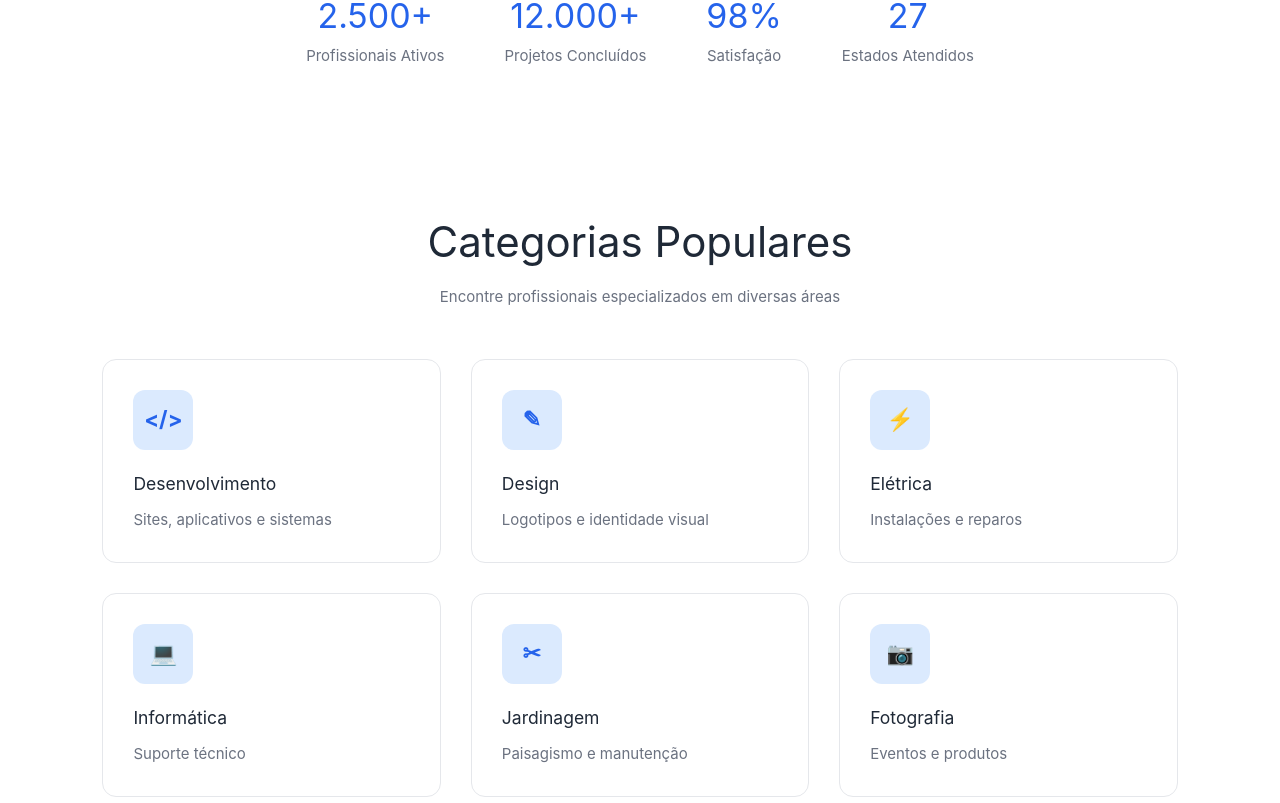
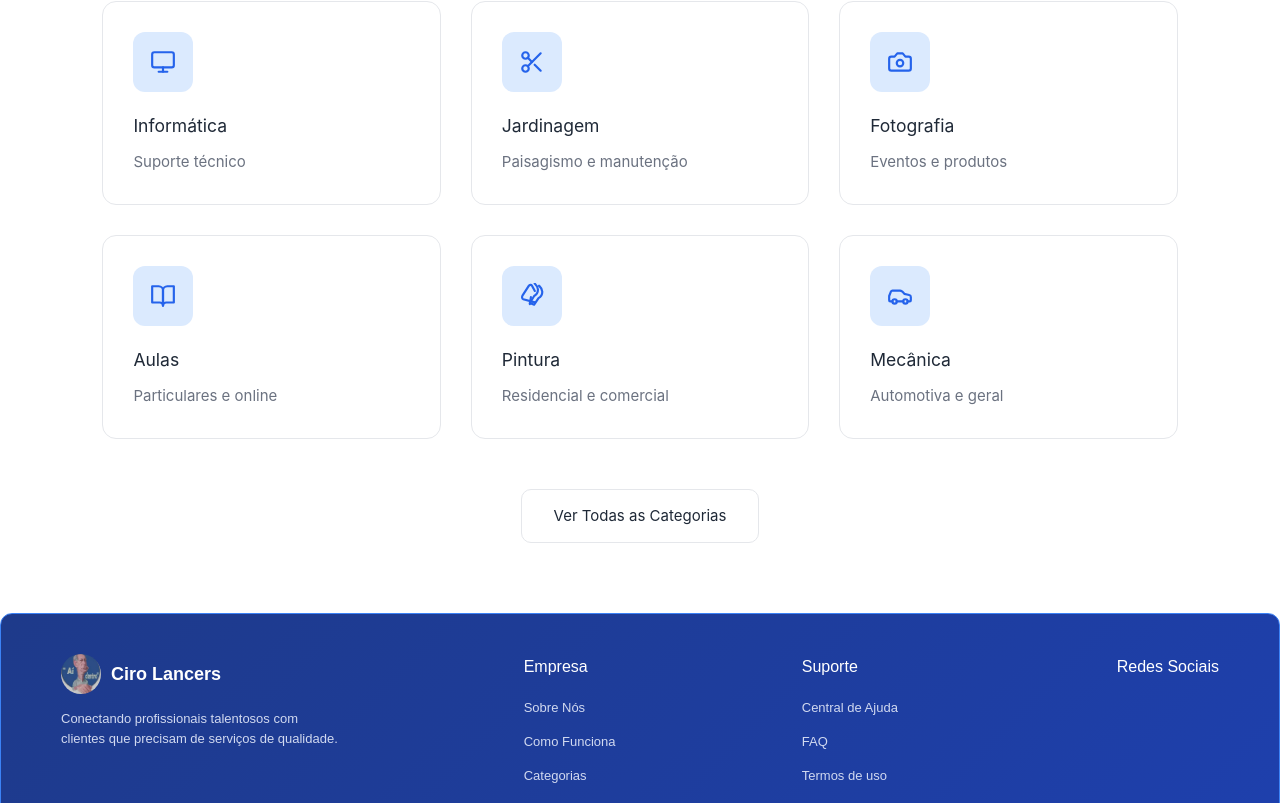
Before and after one commit to Hackatonn-2026/Hackaton2026, a Vue app: page /categorias in a window 1280 px wide. Shown: the part 517-1320 px from the top of the page. Built offline with nearby package versions, Linux system fonts and the light colour scheme.

Commit message:
feat: criado a pagina categorias e linkado com o home

```diff
--- a/src/App.vue
+++ b/src/App.vue
@@ -1,12 +1,10 @@
 <script setup>
 import AppHeader from './layout/AppHeader.vue';
 import TheFooter from './layout/TheFooter.vue';
-import HomeView from './views/HomeView.vue';
+</script>
 
-
-</script>
 <template>
   <AppHeader />
-  <HomeView />
+  <RouterView />
   <TheFooter />
 </template>
--- /dev/null
+++ b/src/components/Categorias.vue
@@ -0,0 +1,173 @@
+<!-- eslint-disable vue/multi-word-component-names -->
+<template>
+  <div class="branco">
+  <section class="categories">
+    <div class="section-title">
+      <h2>Categorias Populares</h2>
+      <p>Encontre profissionais especializados em diversas áreas</p>
+    </div>
+
+    <div class="cards">
+      <div
+        class="card"
+        v-for="category in categories"
+        :key="category.name"
+      >
+        <div class="icon" v-html="category.icon"></div>
+
+        <h3>{{ category.name }}</h3>
+        <p>{{ category.description }}</p>
+      </div>
+    </div>
+
+    <div class="see-all">
+      <RouterLink to="/categorias" class="see-all-btn">Ver Todas as Categorias</RouterLink>
+    </div>
+  </section>
+  </div>
+</template>
+
+<script setup>
+const categories = [
+  {
+    icon: `<svg viewBox="0 0 24 24" fill="none" stroke="currentColor" stroke-width="2" stroke-linecap="round" stroke-linejoin="round"><polyline points="16 18 22 12 16 6"></polyline><polyline points="8 6 2 12 8 18"></polyline></svg>`,
+    name: "Desenvolvimento",
+    description: "Sites, aplicativos e sistemas",
+  },
+  {
+    icon: `<svg viewBox="0 0 24 24" fill="none" stroke="currentColor" stroke-width="2" stroke-linecap="round" stroke-linejoin="round"><path d="M18.37 2.63 14 7l-1.5-1.5L17 1c.3-.3.7-.5 1.2-.5.4 0 .8.2 1.1.5l1.7 1.7c.3.3.5.7.5 1.1 0 .5-.2.9-.5 1.2Z"></path><path d="m14 7-8.5 8.5c-.3.3-.5.7-.5 1.2v3.8h3.8c.5 0 .9-.2 1.2-.5L18.5 11"></path><line x1="9" y1="9" x2="10.5" y2="10.5"></line></svg>`,
+    name: "Design",
+    description: "Logotipos e identidade visual",
+  },
+  {
+    icon: `<svg viewBox="0 0 24 24" fill="none" stroke="currentColor" stroke-width="2" stroke-linecap="round" stroke-linejoin="round"><polygon points="13 2 3 14 12 14 11 22 21 10 12 10 13 2"></polygon></svg>`,
+    name: "Elétrica",
+    description: "Instalações e reparos",
+  },
+  {
+    icon: `<svg viewBox="0 0 24 24" fill="none" stroke="currentColor" stroke-width="2" stroke-linecap="round" stroke-linejoin="round"><rect x="2" y="3" width="20" height="14" rx="2"></rect><line x1="8" y1="21" x2="16" y2="21"></line><line x1="12" y1="17" x2="12" y2="21"></line></svg>`,
+    name: "Informática",
+    description: "Suporte técnico",
+  },
+  {
+    icon: `<svg viewBox="0 0 24 24" fill="none" stroke="currentColor" stroke-width="2" stroke-linecap="round" stroke-linejoin="round"><circle cx="6" cy="6" r="3"></circle><circle cx="6" cy="18" r="3"></circle><line x1="20" y1="4" x2="8.12" y2="15.88"></line><line x1="14.47" y1="14.48" x2="20" y2="20"></line><line x1="8.12" y1="8.12" x2="12" y2="12"></line></svg>`,
+    name: "Jardinagem",
+    description: "Paisagismo e manutenção",
+  },
+  {
+    icon: `<svg viewBox="0 0 24 24" fill="none" stroke="currentColor" stroke-width="2" stroke-linecap="round" stroke-linejoin="round"><path d="M14.5 4h-5L7 7H4a2 2 0 0 0-2 2v9a2 2 0 0 0 2 2h16a2 2 0 0 0 2-2V9a2 2 0 0 0-2-2h-3l-2.5-3z"></path><circle cx="12" cy="13" r="3"></circle></svg>`,
+    name: "Fotografia",
+    description: "Eventos e produtos",
+  },
+  {
+    icon: `<svg viewBox="0 0 24 24" fill="none" stroke="currentColor" stroke-width="2" stroke-linecap="round" stroke-linejoin="round"><path d="M2 3h6a4 4 0 0 1 4 4v14a3 3 0 0 0-3-3H2z"></path><path d="M22 3h-6a4 4 0 0 0-4 4v14a3 3 0 0 1 3-3h7z"></path></svg>`,
+    name: "Aulas",
+    description: "Particulares e online",
+  },
+  {
+    icon: `<svg viewBox="0 0 24 24" fill="none" stroke="currentColor" stroke-width="2" stroke-linecap="round" stroke-linejoin="round"><path d="m14.622 17.897-10.68-2.913c-1.35-.454-1.35-2.3-.6-3.6l5.66-8.663c.6-1.13 2.4-1.3 3-.15l2.62 4.8"></path><path d="M18.5 2.5c1 1 3 2.5 3 5.5 0 4-3.5 6-3.5 6L14 20l-4-1.5 4-6.5s3.5-2 3.5-6c0-3-2-4.5-3-5.5"></path><path d="m11 13-1 6.5"></path></svg>`,
+    name: "Pintura",
+    description: "Residencial e comercial",
+  },
+  {
+    icon: `<svg viewBox="0 0 24 24" fill="none" stroke="currentColor" stroke-width="2" stroke-linecap="round" stroke-linejoin="round"><path d="M19 17h2c.6 0 1-.4 1-1v-3c0-.9-.7-1.7-1.5-1.9C18.7 10.6 16 10 16 10s-1.3-1.4-2.2-2.3c-.5-.4-1.1-.7-1.8-.7H5c-.6 0-1.1.4-1.4.9L2 12v4c0 .6.4 1 1 1h2"></path><circle cx="7" cy="17" r="2"></circle><path d="M9 17h6"></path><circle cx="17" cy="17" r="2"></circle></svg>`,
+    name: "Mecânica",
+    description: "Automotiva e geral",
+  },
+];
+</script>
+
+<style scoped>
+.branco {
+  background-color: #ffffff;
+  padding: 0;
+  margin: 0;
+}
+.categories {
+  padding: 70px 8%;
+}
+
+.section-title {
+  text-align: center;
+  margin-bottom: 50px;
+}
+
+.section-title h2 {
+  font-size: 42px;
+  color: #1f2937;
+}
+
+.section-title p {
+  margin-top: 10px;
+  color: #6b7280;
+}
+
+.cards {
+  display: grid;
+  grid-template-columns: repeat(auto-fit, minmax(270px, 1fr));
+  gap: 30px;
+}
+
+.card {
+  border: 1px solid #e5e7eb;
+  border-radius: 14px;
+  padding: 30px;
+  transition: 0.25s;
+  cursor: pointer;
+}
+
+.card:hover {
+  transform: translateY(-5px);
+  box-shadow: 0 12px 30px rgba(0, 0, 0, 0.08);
+}
+
+.icon {
+  width: 60px;
+  height: 60px;
+  border-radius: 12px;
+  background: #dbeafe;
+  color: #2563eb;
+  display: flex;
+  align-items: center;
+  justify-content: center;
+  margin-bottom: 20px;
+}
+
+.icon :deep(svg) {
+  width: 26px;
+  height: 26px;
+}
+
+.card h3 {
+  margin-bottom: 10px;
+  color: #1f2937;
+}
+
+.card p {
+  color: #6b7280;
+}
+
+.see-all {
+  text-align: center;
+  margin-top: 50px;
+}
+
+.see-all-btn {
+  display: inline-block;
+  padding: 14px 32px;
+  border-radius: 10px;
+  border: 1px solid #e5e7eb;
+  background: #fff;
+  color: #1f2937;
+  font-size: 15px;
+  cursor: pointer;
+  text-decoration: none;
+  transition: 0.2s;
+}
+
+.see-all-btn:hover {
+  background: #f9fafb;
+  border-color: #2563eb;
+  color: #2563eb;
+}
+</style>
--- a/src/layout/AppHeader.vue
+++ b/src/layout/AppHeader.vue
@@ -1,9 +1,9 @@
 <template>
   <header class="header">
-    <div class="logo">
+    <RouterLink to="/" class="logo">
       <img src="@/assets/aidentro.jpg" alt="Aí dentro" class="logo-icon" />
       <span class="logo-text">CiroLancers</span>
-    </div>
+    </RouterLink>
 
     <div class="search-wrap">
       <input
@@ -28,7 +28,7 @@
     </div>
 
     <nav class="nav-links">
-      <a href="#categorias" class="nav-link">Categorias</a>
+      <RouterLink to="/categorias" class="nav-link">Categorias</RouterLink>
       <a href="#como-funciona" class="nav-link">Como funciona</a>
       <a href="#login" class="nav-link login-link">Login</a>
       <button class="cadastrar-btn">Cadastrar</button>
@@ -153,6 +153,13 @@ const resultados = computed(() => {
   transition: color 0.2s ease;
 }
 
+.logo {
+  display: flex;
+  align-items: center;
+  gap: 10px;
+  text-decoration: none;
+}
+
 .nav-link:hover {
   color: #2563eb;
 }
--- a/src/views/CategoriasView.vue
+++ b/src/views/CategoriasView.vue
@@ -1,5 +1,8 @@
+<!-- eslint-disable vue/multi-word-component-names -->
 <template>
+  <Categorias />
+</template>
 
-<h1>Categorias</h1>
-
-</template>
+<script setup>
+import Categorias from '@/components/Categorias.vue'
+</script>
--- a/src/views/HomeView.vue
+++ b/src/views/HomeView.vue
@@ -41,83 +41,13 @@
       </div>
     </section>
 
-    <section class="categories">
-      <div class="section-title">
-        <h2>Categorias Populares</h2>
-        <p>
-          Encontre profissionais especializados em diversas áreas
-        </p>
-      </div>
-
-      <div class="cards">
-
-        <div
-          class="card"
-          v-for="category in categories"
-          :key="category.name"
-        >
-          <div class="icon">
-            {{ category.icon }}
-          </div>
-
-          <h3>{{ category.name }}</h3>
-          <p>{{ category.description }}</p>
-        </div>
-
-      </div>
-    </section>
+    <Categorias />
 
   </main>
 </template>
 
 <script setup>
-const categories = [
-  {
-    icon: "</>",
-    name: "Desenvolvimento",
-    description: "Sites, aplicativos e sistemas"
-  },
-  {
-    icon: "✎",
-    name: "Design",
-    description: "Logotipos e identidade visual"
-  },
-  {
-    icon: "⚡",
-    name: "Elétrica",
-    description: "Instalações e reparos"
-  },
-  {
-    icon: "💻",
-    name: "Informática",
-    description: "Suporte técnico"
-  },
-  {
-    icon: "✂",
-    name: "Jardinagem",
-    description: "Paisagismo e manutenção"
-  },
-  {
-    icon: "📷",
-    name: "Fotografia",
-    description: "Eventos e produtos"
-  },
-  {
-    icon: "📖",
-    name: "Aulas",
-    description: "Particulares e online"
-  },
-  {
-    icon: "🖌",
-    name: "Pintura",
-    description: "Residencial e comercial"
-  },
-  {
-    icon: "🚗",
-    name: "Mecânica",
-    description: "Automotiva e geral"
-  }
-];
+  import Categorias from '@/components/Categorias.vue';
 </script>
 
 <style scoped>
@@ -193,68 +123,6 @@ const categories = [
   color: #6b7280;
 }
 
-/* CATEGORIAS */
-
-.categories {
-  padding: 70px 8%;
-}
-
-.section-title {
-  text-align: center;
-  margin-bottom: 50px;
-}
-
-.section-title h2 {
-  font-size: 42px;
-  color: #1f2937;
-}
-
-.section-title p {
-  margin-top: 10px;
-  color: #6b7280;
-}
-
-.cards {
-  display: grid;
-  grid-template-columns: repeat(auto-fit, minmax(270px,1fr));
-  gap: 30px;
-}
-
-.card {
-  border: 1px solid #e5e7eb;
-  border-radius: 14px;
-  padding: 30px;
-  transition: .25s;
-  cursor: pointer;
-}
-
-.card:hover {
-  transform: translateY(-5px);
-  box-shadow: 0 12px 30px rgba(0,0,0,.08);
-}
-
-.icon {
-  width: 60px;
-  height: 60px;
-  border-radius: 12px;
-  background: #dbeafe;
-  color: #2563eb;
-  display: flex;
-  align-items: center;
-  justify-content: center;
-  font-weight: bold;
-  font-size: 22px;
-  margin-bottom: 20px;
-}
-
-.card h3 {
-  margin-bottom: 10px;
-  color: #1f2937;
-}
-
-.card p {
-  color: #6b7280;
-}
 
 @media(max-width:768px){
 
```
